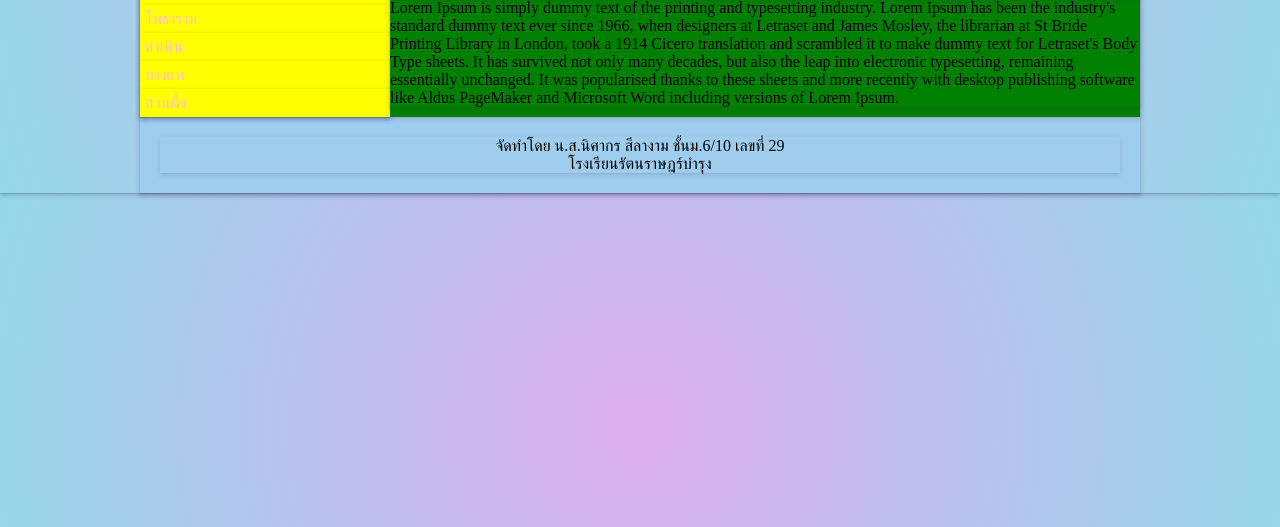
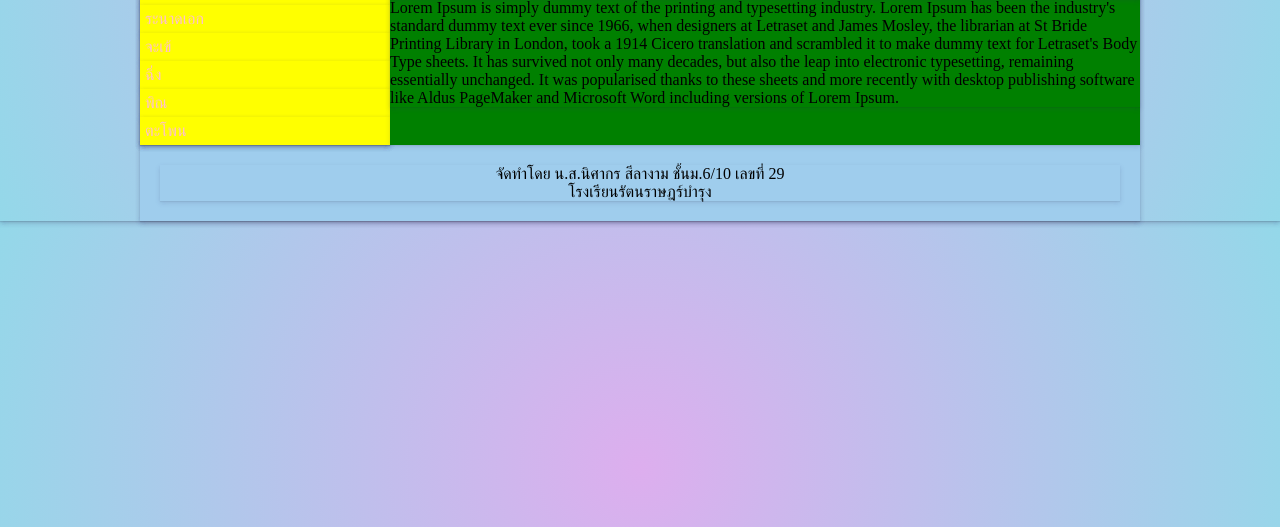
Before and after one commit to 41127-png/nisakorn, a plain HTML site: page index.html in a window 1280 px wide. Shown: the part 273-800 px from the top of the page. Drawn offline with Linux system fonts and the light colour scheme.

Commit message:
Update index.html

```diff
--- a/index.html
+++ b/index.html
@@ -16,10 +16,11 @@
 <nav>
         <ul style="list-style-type:none;">
         <li><a href="index.html">บ้านโป่ง</a></li>
-        <li><a href="p2.html">โพธาราม</a></li>
-        <li><a href="p3.html">ดำเนิน</a></li>
-	<li><a href="p4.html">บางแพ</a></li>
-	<li><a href="p5.html">สวนผึ้ง</a></li>
+        <li><a href="p1.html">ระนาดเอก</a></li>
+        <li><a href="p2.html">จะเข้</a></li>
+        <li><a href="p3.html">ฉิ่ง</a></li>
+      	<li><a href="p4.html">พิณ</a></li>
+    	<li><a href="p5.html">ตะโพน</a></li>
 
         </ul>
 
```
